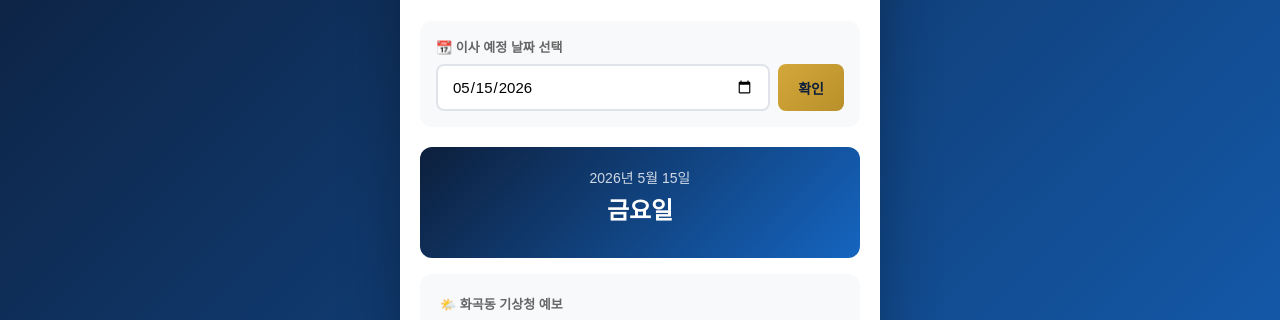
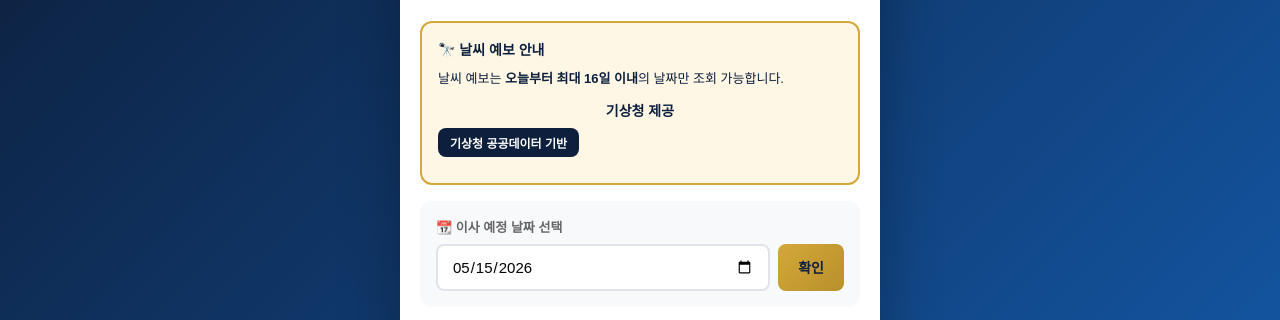
Before and after one commit to arttoy61-png/moving-date, a plain HTML site: page index.html in a window 1280 px wide. Shown: the part 160-480 px from the top of the page. Drawn offline with Linux system fonts and the light colour scheme; no server answers.

Commit message:
Add files via upload

```diff
--- a/index.html
+++ b/index.html
@@ -230,6 +230,49 @@
     font-size: 14px;
   }
 
+
+  .forecast-notice {
+    background: #fff7e6;
+    border: 2px solid #d4a73a;
+    border-radius: 12px;
+    padding: 16px;
+    margin-bottom: 16px;
+    color: #0d1f3c;
+  }
+  .forecast-notice .notice-title {
+    font-size: 14px;
+    font-weight: 800;
+    margin-bottom: 10px;
+  }
+  .forecast-notice p {
+    font-size: 13px;
+    line-height: 1.6;
+    margin-bottom: 10px;
+  }
+  .kma-provider-center {
+    text-align: center;
+    font-size: 14px;
+    font-weight: 800;
+    color: #0d1f3c;
+    margin: 10px 0 8px;
+  }
+  .forecast-source-badge {
+    display: inline-block;
+    background: #0d1f3c;
+    color: #fff;
+    padding: 6px 12px;
+    border-radius: 8px;
+    font-size: 12px;
+    font-weight: 700;
+    margin-bottom: 10px;
+  }
+  .medium-forecast-note {
+    margin-top: 6px;
+    margin-bottom: 0 !important;
+    font-size: 12px !important;
+    color: #35445f;
+  }
+
   .info-box {
     background: #eaf4ff;
     border-left: 3px solid #1565c0;
@@ -283,6 +326,13 @@
   </div>
 
   <div class="content">
+    <div class="forecast-notice">
+      <div class="notice-title">🔭 날씨 예보 안내</div>
+      <p>날씨 예보는 <strong>오늘부터 최대 16일 이내</strong>의 날짜만 조회 가능합니다.</p>
+      <div class="kma-provider-center">기상청 제공</div>
+      <span class="forecast-source-badge">기상청 공공데이터 기반</span>
+    </div>
+
     <div class="date-input-section">
       <label>📆 이사 예정 날짜 선택</label>
       <div class="date-input-wrapper">
@@ -335,7 +385,7 @@
 
       <div class="info-box">
         📌 <strong>손없는날</strong>: 음력 9·10·19·20·29·30일은 귀신이 활동하지 않는다는 전통 길일로, 이사·개업 등에 선호됩니다.<br>
-        📌 기상청 단기예보는 <strong>오늘부터 글피 전후</strong>까지 확인 가능합니다.
+        📌 <strong>중기예보</strong>: 단기예보 이후 향후 11일까지의 기상전망, 육상·해상 날씨, 최고·최저기온, 파고를 오전/오후로 나누어 발표하며, 8~10일은 하루 단위로 제공됩니다.
       </div>
 
       <a href="https://arttoy61-png.github.io/rent-check/" class="cta-banner">
@@ -346,7 +396,7 @@
   </div>
 
   <div class="footer">
-    화곡동 실거래 분석 · <strong>Rent Check 강서</strong> · 기상청 단기예보 API
+    화곡동 실거래 분석 · <strong>Rent Check 강서</strong> · 기상청 제공
   </div>
 </div>
 
```
